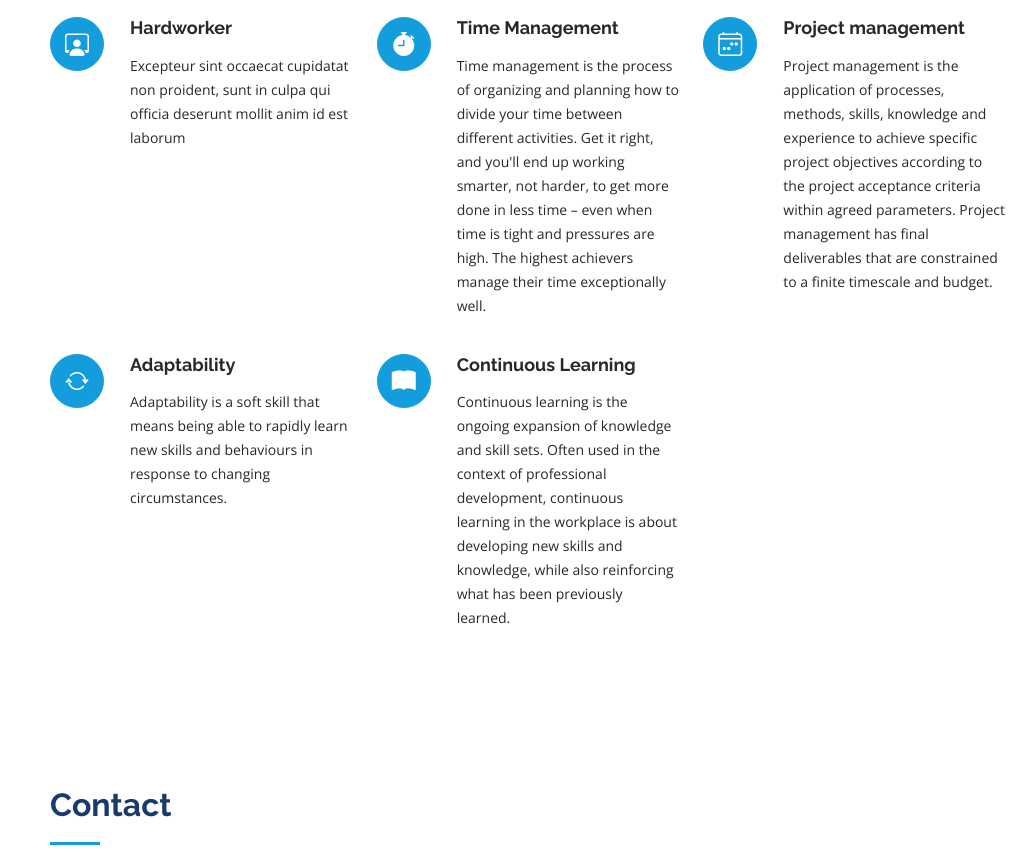
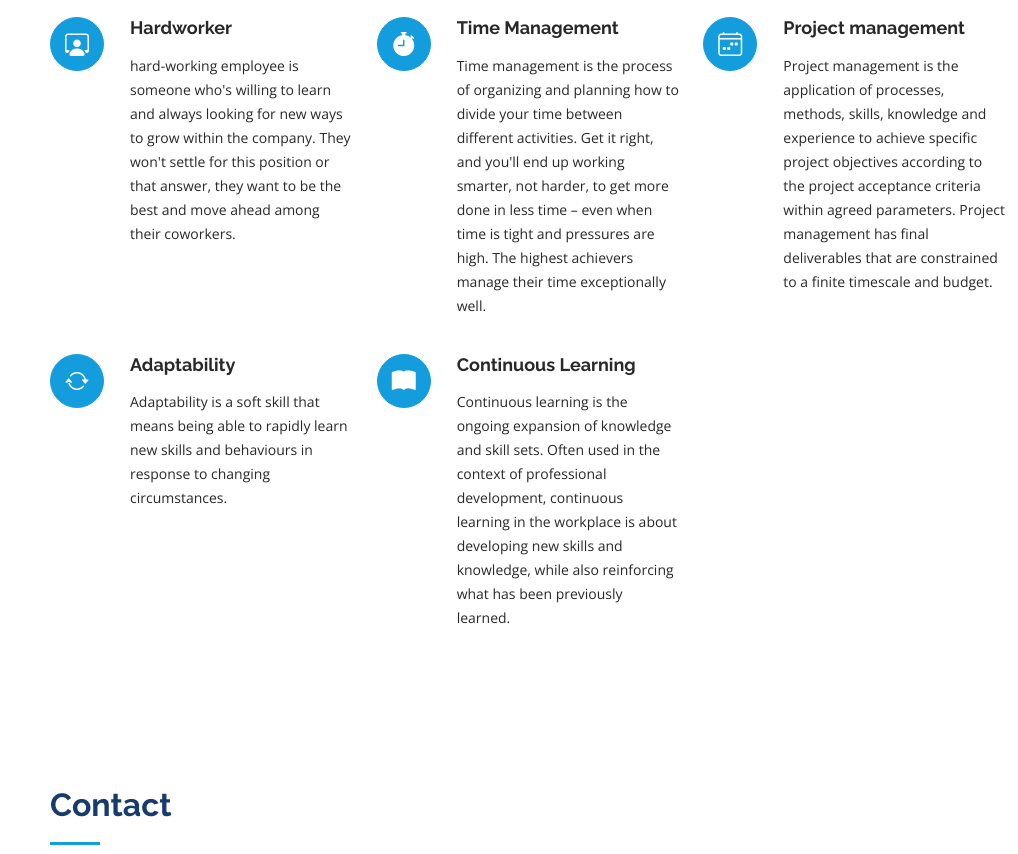
Before and after one commit to aderusmana/portfolioku, a plain HTML site: page index.html in a window 1280 px wide. Shown: the part 5009-5863 px from the top of the page, without its empty margins (262-1280 px from the left). Drawn offline with nearby package versions, Linux system fonts and the light colour scheme.

Commit message:
Update index.html
Mengedit definisi hardworker

```diff
--- a/index.html
+++ b/index.html
@@ -415,7 +415,7 @@
           <div class="col-lg-4 col-md-6 icon-box" data-aos="fade-up" data-aos-delay="300">
             <div class="icon"><i class="bi bi-person-workspace"></i></div>
             <h4 class="title">Hardworker</h4>
-            <p class="description">Excepteur sint occaecat cupidatat non proident, sunt in culpa qui officia deserunt mollit anim id est laborum</p>
+            <p class="description">hard-working employee is someone who's willing to learn and always looking for new ways to grow within the company. They won't settle for this position or that answer, they want to be the best and move ahead among their coworkers.</p>
           </div>
           <div class="col-lg-4 col-md-6 icon-box" data-aos="fade-up" data-aos-delay="400">
             <div class="icon"><i class="bi bi-stopwatch-fill"></i></div>
```
